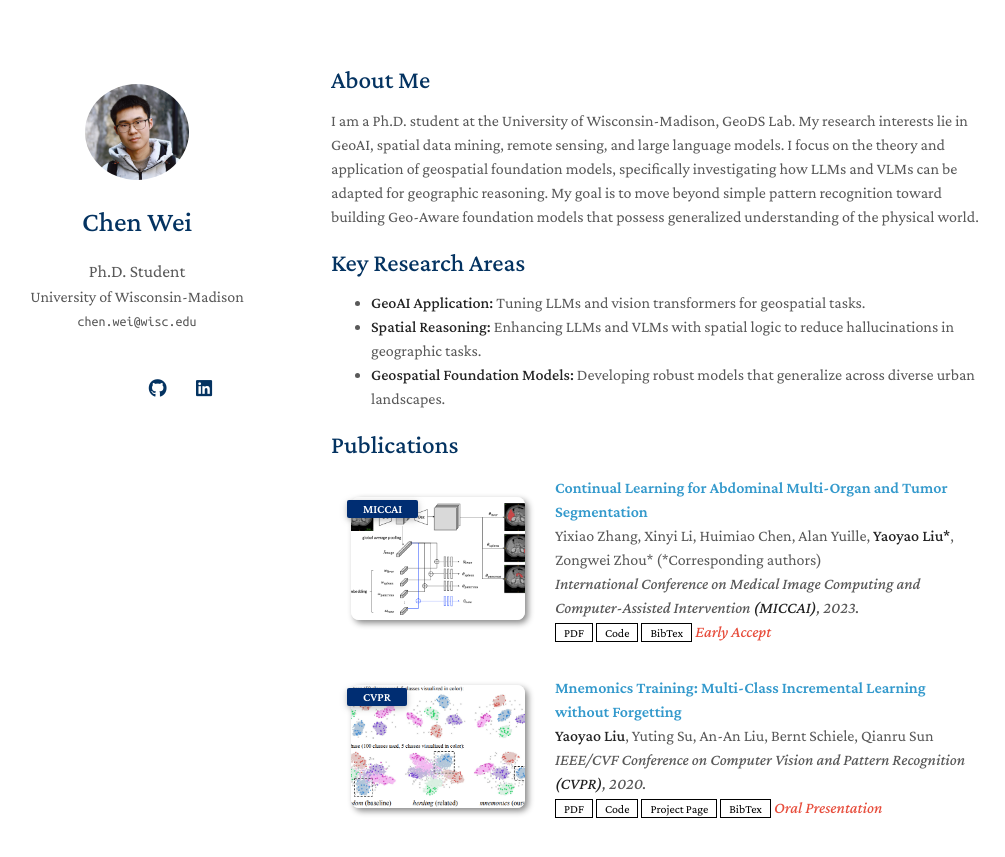
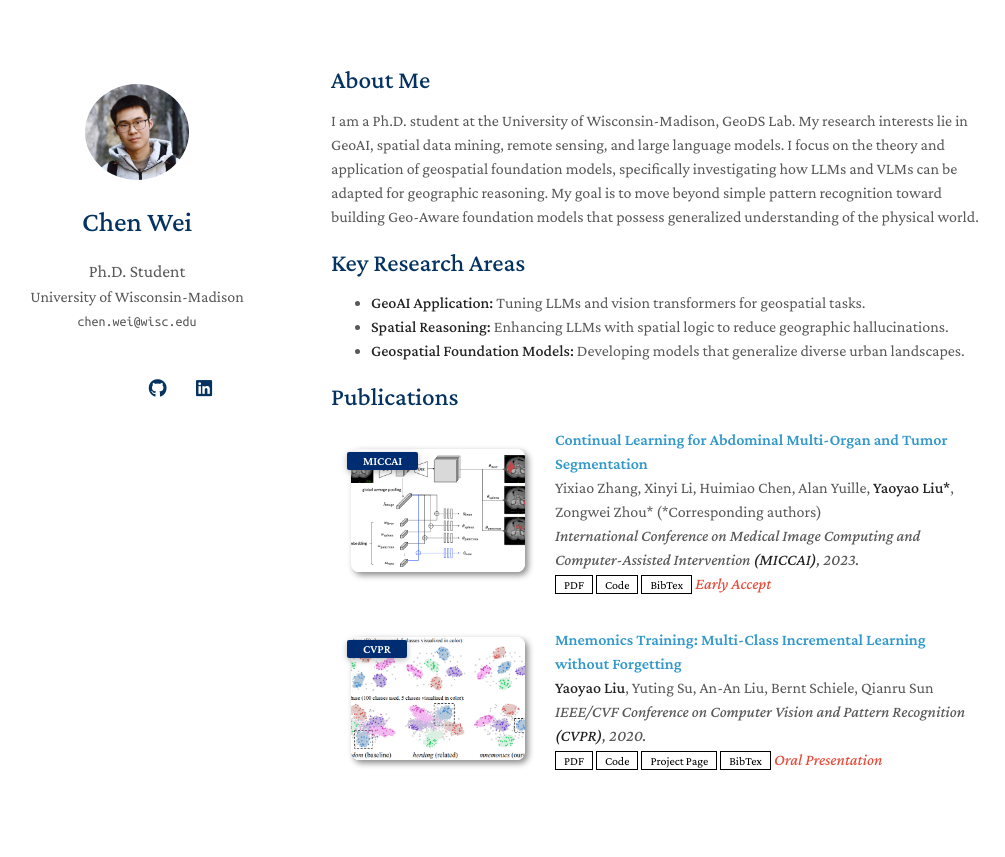
Before and after one commit to Chenwei616/Chenwei616.github.io, a Jekyll site: the page built from index.md, in a window 1280 px wide and 946 px high. Shown: the top 857 px of the window, without its empty margins (139-1144 px from the left). Built offline with Jekyll 4.4.1, drawn with Linux system fonts in a browser that asks for light colours; a style sheet for code colours, icons or effects is not loaded; our own code applies the rules of GitHub Pages for plain Markdown files.

Commit message:
update info

```diff
--- a/index.md
+++ b/index.md
@@ -9,8 +9,8 @@ I am a Ph.D. student at the University of Wisconsin-Madison, GeoDS Lab. My resea
 ## Key Research Areas
 
 - **GeoAI Application:** Tuning LLMs and vision transformers for geospatial tasks.
-- **Spatial Reasoning:** Enhancing LLMs and VLMs with spatial logic to reduce hallucinations in geographic tasks.
-- **Geospatial Foundation Models:** Developing robust models that generalize across diverse urban landscapes.
+- **Spatial Reasoning:** Enhancing LLMs with spatial logic to reduce geographic hallucinations.
+- **Geospatial Foundation Models:** Developing models that generalize diverse urban landscapes.
 
 <!-- ## News
 
```
